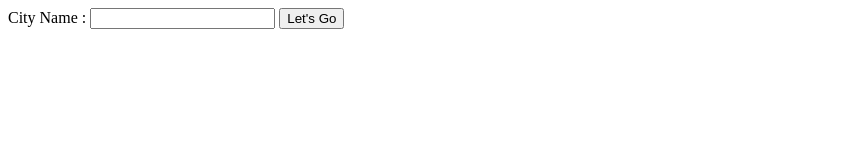
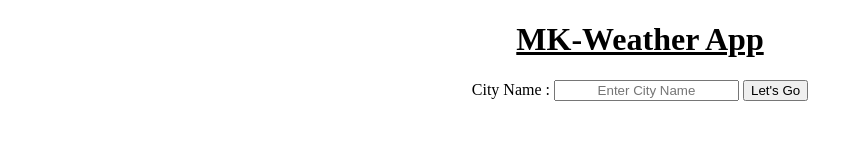
Before and after one commit to Mk4Levi/Mk-Weather-Check, a website: page index.html in a window 1280 px wide. Shown: the whole page, without its empty margins (0-863 px from the left). Drawn offline with Linux system fonts and the light colour scheme.

Commit message:
css added

```diff
--- a/index.html
+++ b/index.html
@@ -4,12 +4,15 @@
     <meta charset="UTF-8" />
     <meta http-equiv="X-UA-Compatible" content="IE=edge" />
     <meta name="viewport" content="width=device-width, initial-scale=1.0" />
-    <title>Weather App-Input</title>
+    <title>MK-Weather App</title>
+    <link rel="shortcut icon" href="images/MK-White_Logo.png" type="image/x-icon">
+    <link rel="stylesheet" href="style.css">
   </head>
   <body>
+    <header><h1><u>MK-Weather App</u></h1></header>
     <form action="/" method="post">
       <label for="cityInput">City Name :</label>
-      <input id="cityInput" type="text" name="cityName" />
+      <input id="cityInput" type="text" name="cityName" placeholder="Enter City Name"/>
       <button type="submit">Let's Go</button>
     </form>
   </body>
--- /dev/null
+++ b/style.css
@@ -0,0 +1,3 @@
+* {
+    text-align: center;
+}
```
